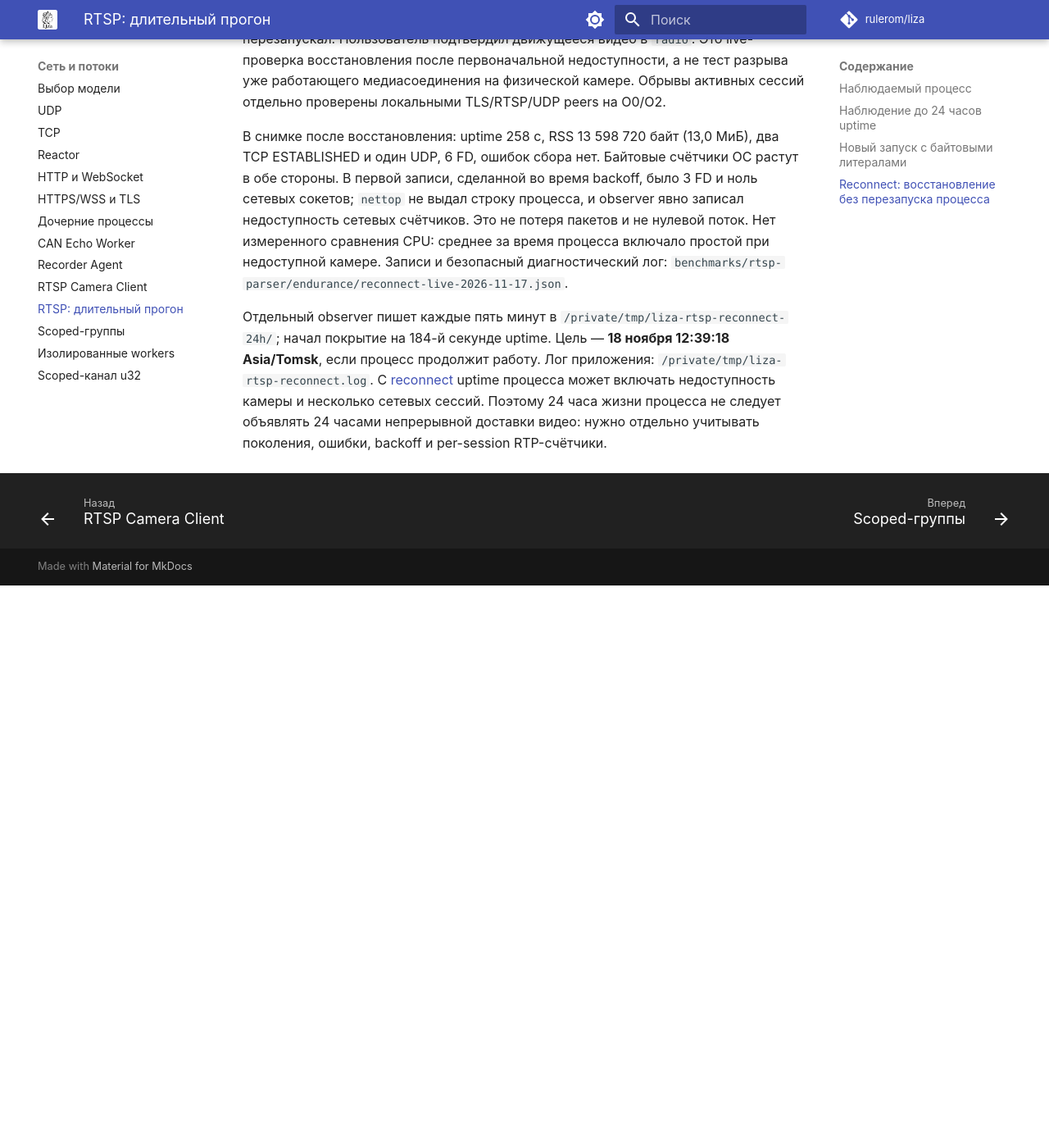
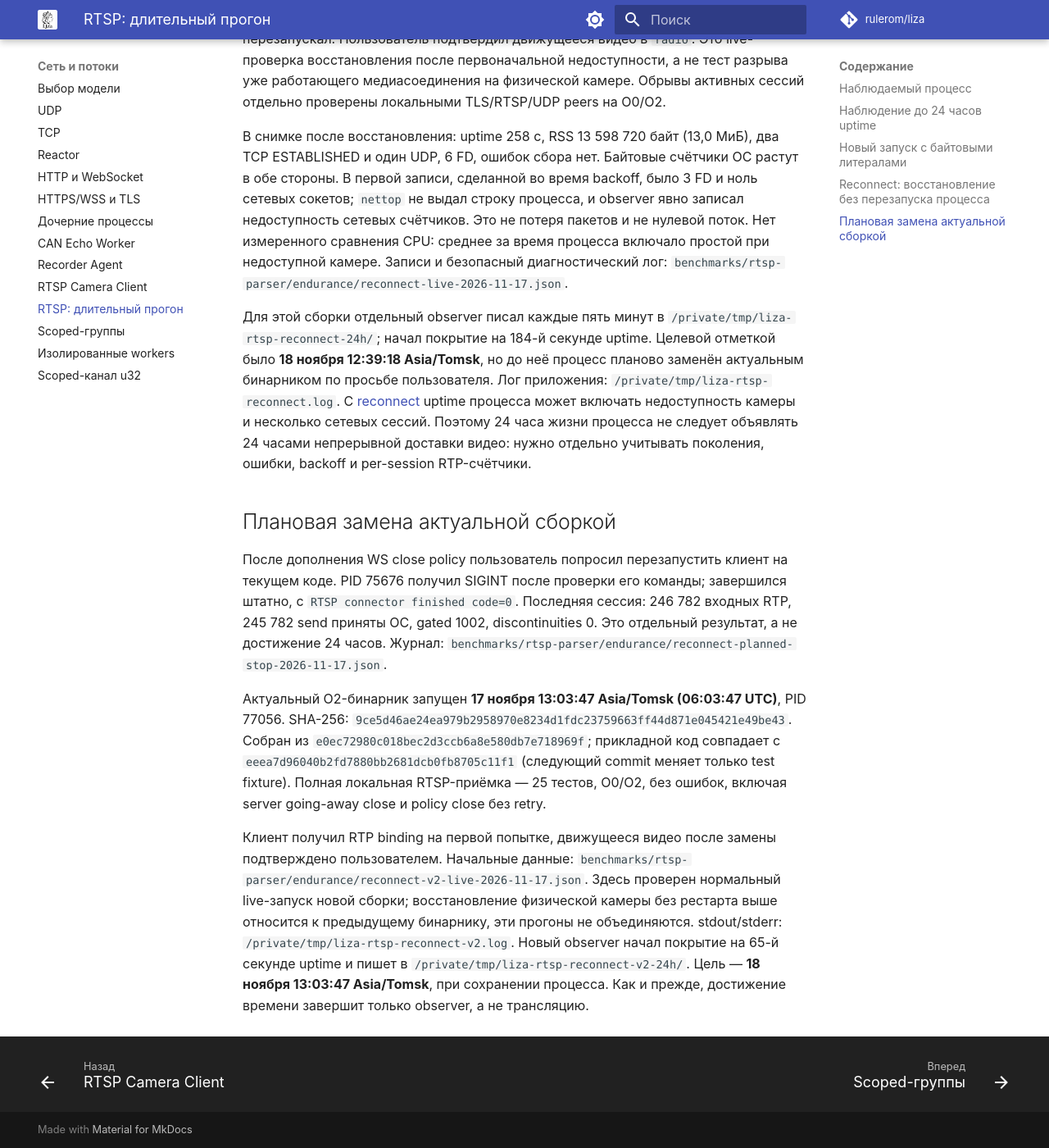
Before and after one commit to rulerom/liza, an MkDocs documentation site: the page built from docs/rtsp-endurance.md, in a window 1280 px wide and 1400 px high, scrolled down 3775 px. Shown: the whole window at 82% size. Built offline with MkDocs 1.6.1 and Material for MkDocs 9.7.7, drawn with Linux system fonts in a browser that asks for light colours; comment, search, counter and statistics services are not loaded; before the commit the page ends 4489 px from its top, so only the background shows below that.

Commit message:
Record planned replacement and confirmed live publication of current reconnect binary

```diff
--- a/docs/rtsp-endurance.md
+++ b/docs/rtsp-endurance.md
@@ -162,11 +162,40 @@ uptime 196587 мс, прошла новый RTSP/VG handshake и получил
 Записи и безопасный диагностический лог:
 `benchmarks/rtsp-parser/endurance/reconnect-live-2026-11-17.json`.
 
-Отдельный observer пишет каждые пять минут в
+Для этой сборки отдельный observer писал каждые пять минут в
 `/private/tmp/liza-rtsp-reconnect-24h/`; начал покрытие на 184-й секунде uptime.
-Цель — **18 ноября 12:39:18 Asia/Tomsk**, если процесс продолжит работу.
+Целевой отметкой было **18 ноября 12:39:18 Asia/Tomsk**, но до неё процесс
+планово заменён актуальным бинарником по просьбе пользователя.
 Лог приложения: `/private/tmp/liza-rtsp-reconnect.log`.
 С [reconnect](rtsp-client.md#reconnect) uptime процесса может включать
 недоступность камеры и несколько сетевых сессий. Поэтому 24 часа жизни
 процесса не следует объявлять 24 часами непрерывной доставки видео:
 нужно отдельно учитывать поколения, ошибки, backoff и per-session RTP-счётчики.
+
+## Плановая замена актуальной сборкой
+
+После дополнения WS close policy пользователь попросил перезапустить клиент
+на текущем коде. PID 75676 получил SIGINT после проверки его команды;
+завершился штатно, с `RTSP connector finished code=0`. Последняя сессия:
+246 782 входных RTP, 245 782 send приняты ОС, gated 1002, discontinuities 0.
+Это отдельный результат, а не достижение 24 часов. Журнал:
+`benchmarks/rtsp-parser/endurance/reconnect-planned-stop-2026-11-17.json`.
+
+Актуальный O2-бинарник запущен **17 ноября 13:03:47 Asia/Tomsk
+(06:03:47 UTC)**, PID 77056. SHA-256:
+`9ce5d46ae24ea979b2958970e8234d1fdc23759663ff44d871e045421e49be43`.
+Собран из `e0ec72980c018bec2d3ccb6a8e580db7e718969f`; прикладной код
+совпадает с `eeea7d96040b2fd7880bb2681dcb0fb8705c11f1` (следующий commit
+меняет только test fixture). Полная локальная RTSP-приёмка — 25 тестов,
+O0/O2, без ошибок, включая server going-away close и policy close без retry.
+
+Клиент получил RTP binding на первой попытке, движущееся видео после замены
+подтверждено пользователем. Начальные данные:
+`benchmarks/rtsp-parser/endurance/reconnect-v2-live-2026-11-17.json`.
+Здесь проверен нормальный live-запуск новой сборки; восстановление физической
+камеры без рестарта выше относится к предыдущему бинарнику, эти прогоны
+не объединяются. stdout/stderr: `/private/tmp/liza-rtsp-reconnect-v2.log`.
+Новый observer начал покрытие на 65-й секунде uptime и пишет в
+`/private/tmp/liza-rtsp-reconnect-v2-24h/`. Цель — **18 ноября 13:03:47
+Asia/Tomsk**, при сохранении процесса. Как и прежде, достижение времени
+завершит только observer, а не трансляцию.
```
Also changed, not shown: 2 other files.
